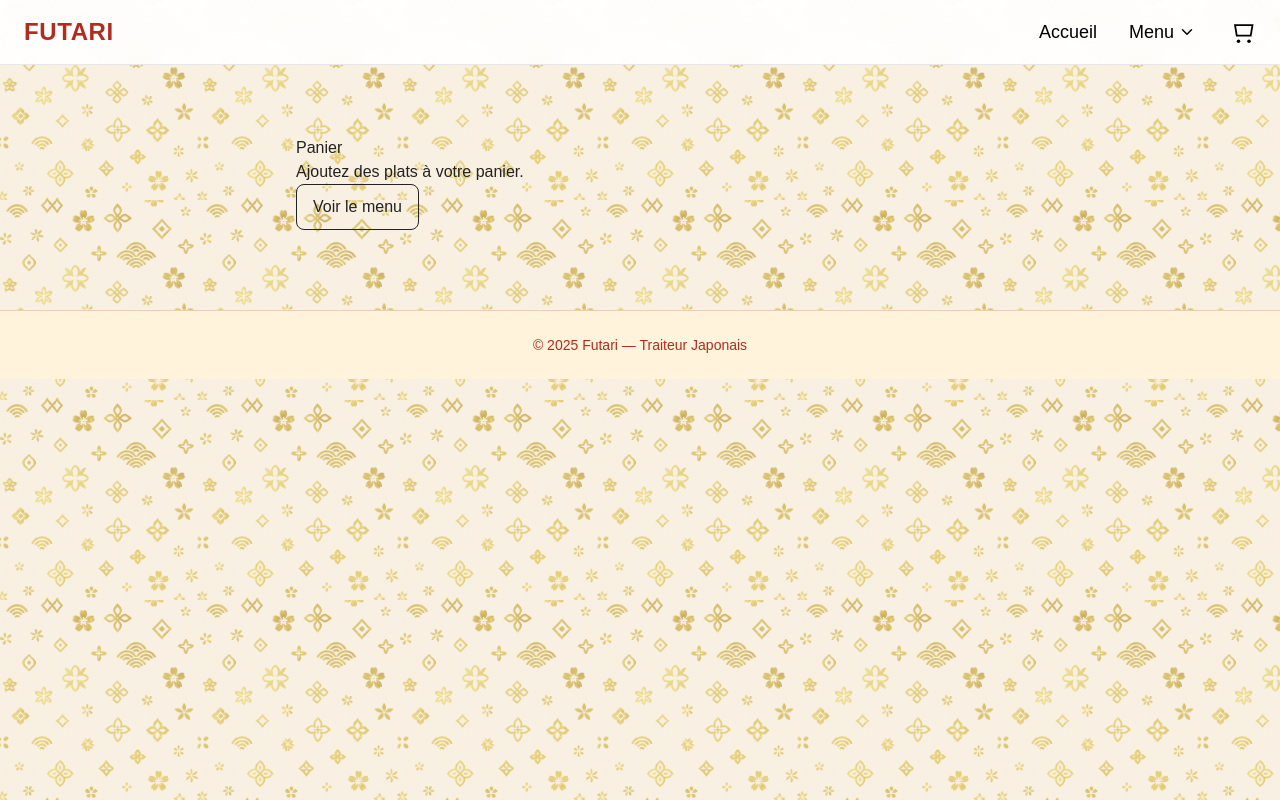
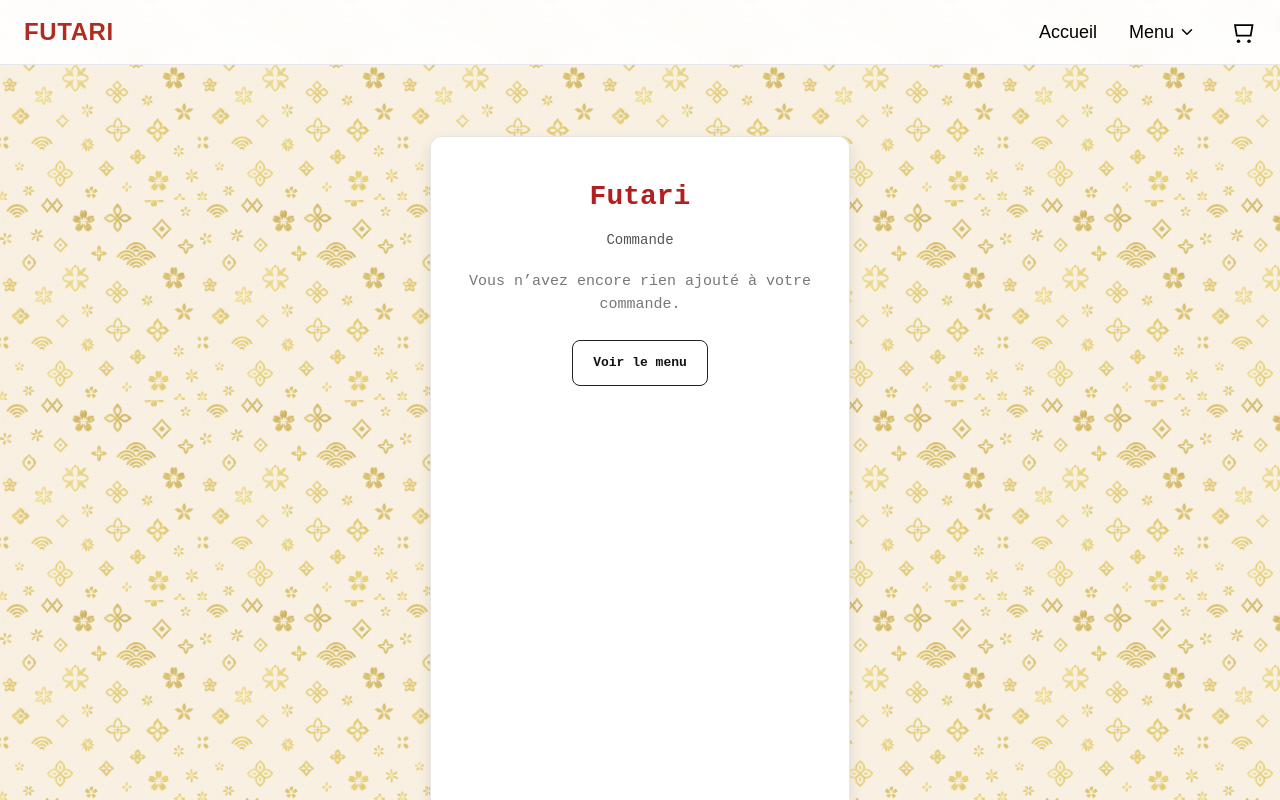
Before and after one commit to Math00718/Futari-site-, a Next.js app: page /panier in a window 1280 px wide. Shown: the top 800 px of the page. Built offline with nearby package versions, Linux system fonts and the light colour scheme.

Commit message:
mise à jour panier

```diff
--- a/app/panier/page.tsx
+++ b/app/panier/page.tsx
@@ -7,36 +7,7 @@
   const { items, totalPrice, inc, dec, clear } = useCart();
   const list = Object.values(items);
 
-  if (list.length === 0) {
-    return (
-      <main style={{ maxWidth: 720, margin: "40px auto", padding: "0 16px" }}>
-        <h1>Panier</h1>
-        <p>Ajoutez des plats à votre panier.</p>
-        <Link
-          href="/menu"
-          style={{
-            display: "inline-block",
-            padding: "10px 16px",
-            border: "1px solid #222",
-            borderRadius: 8,
-          }}
-        >
-          Voir le menu
-        </Link>
-      </main>
-    );
-  }
-
-  return (
-    <main
-      style={{
-        display: "flex",
-        justifyContent: "center",
-        padding: "40px 16px",
-        backgroundColor: "transparent",   // ← important: plus de bande blanche
-        minHeight: "100vh",
-      }}
-    >
+  const Ticket = ({ children }: { children: React.ReactNode }) => (
     <div
       style={{
         backgroundColor: "#fff",
@@ -44,7 +15,8 @@
         maxWidth: 420,
         padding: "40px 20px 50px",
         borderRadius: 12,
-          boxShadow: "0 0 0 1px #e6e6e6 inset, 0 6px 14px rgba(0,0,0,0.1)",
+        boxShadow:
+          "0 0 0 1px #e6e6e6 inset, 0 6px 14px rgba(0,0,0,0.1)",
         fontFamily: "monospace",
         overflow: "hidden",
       }}
@@ -60,7 +32,6 @@
       >
         Futari
       </h1>
-
       <p
         style={{
           textAlign: "center",
@@ -71,7 +42,66 @@
       >
         Commande
       </p>
+      {children}
+    </div>
+  );
 
+  // --- Si panier vide ---
+  if (list.length === 0) {
+    return (
+      <main
+        style={{
+          display: "flex",
+          justifyContent: "center",
+          padding: "40px 16px",
+          background: "transparent", // plus de fond beige
+          minHeight: "100vh",
+        }}
+      >
+        <Ticket>
+          <p
+            style={{
+              textAlign: "center",
+              color: "#777",
+              fontSize: 15,
+              marginBottom: 24,
+            }}
+          >
+            Vous n’avez encore rien ajouté à votre commande.
+          </p>
+          <div style={{ display: "flex", justifyContent: "center" }}>
+            <Link
+              href="/menu"
+              style={{
+                display: "inline-block",
+                padding: "12px 20px",
+                border: "1px solid #222",
+                borderRadius: 8,
+                textDecoration: "none",
+                color: "#111",
+                fontWeight: 600,
+              }}
+            >
+              Voir le menu
+            </Link>
+          </div>
+        </Ticket>
+      </main>
+    );
+  }
+
+  // --- Si panier contient des éléments ---
+  return (
+    <main
+      style={{
+        display: "flex",
+        justifyContent: "center",
+        padding: "40px 16px",
+        background: "transparent", // plus de fond beige
+        minHeight: "100vh",
+      }}
+    >
+      <Ticket>
         <ul style={{ listStyle: "none", padding: 0, margin: 0 }}>
           {list.map((item) => (
             <li
@@ -94,7 +124,6 @@
                   </div>
                 )}
               </div>
-
               <div style={{ display: "flex", alignItems: "center", gap: 10 }}>
                 <QuantityControl
                   value={item.qty}
@@ -161,7 +190,7 @@
             Vider le panier
           </button>
         </div>
-      </div>
+      </Ticket>
     </main>
   );
 }
```
Lines whose indentation alone changed are shown as unchanged.
